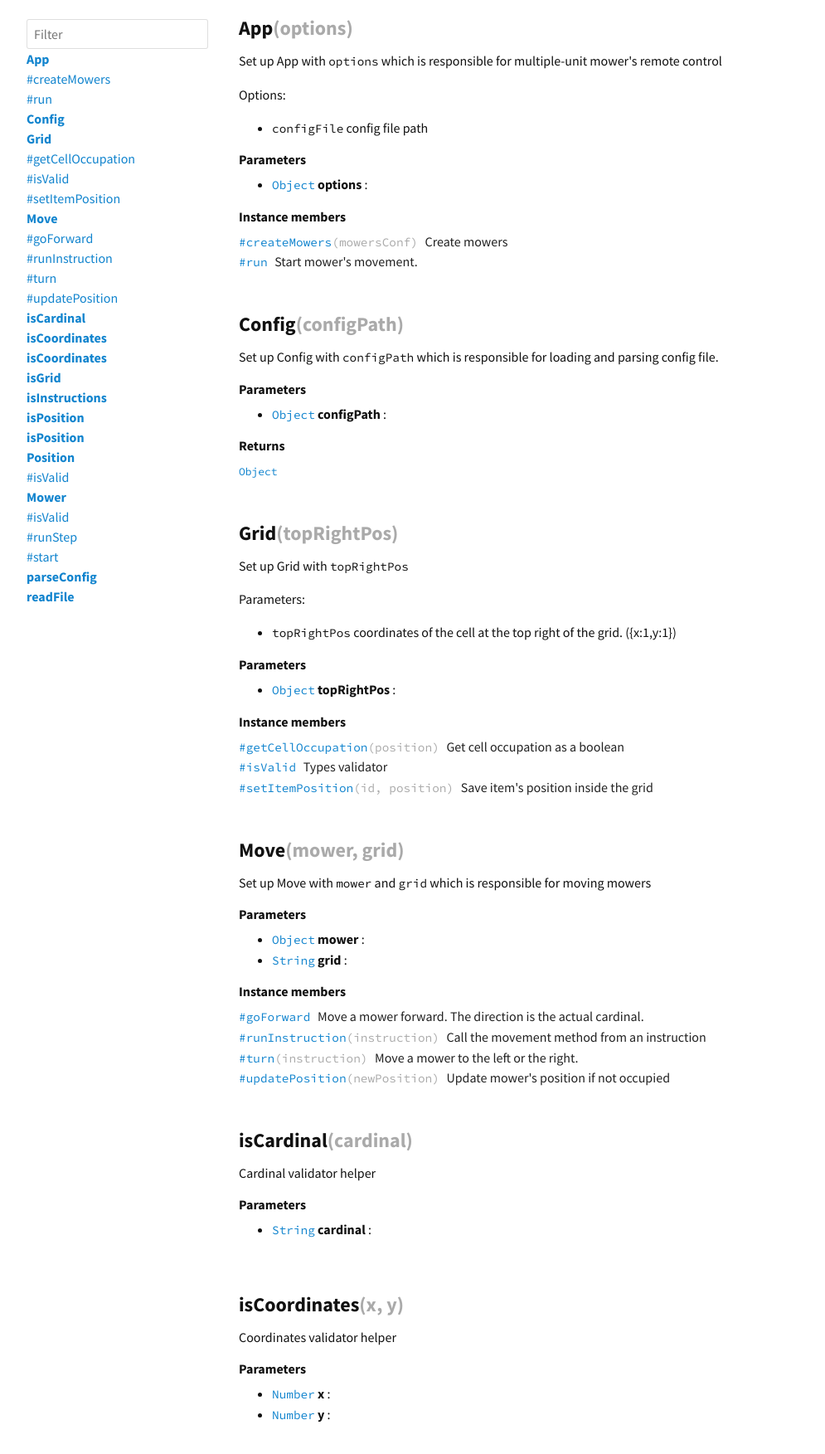
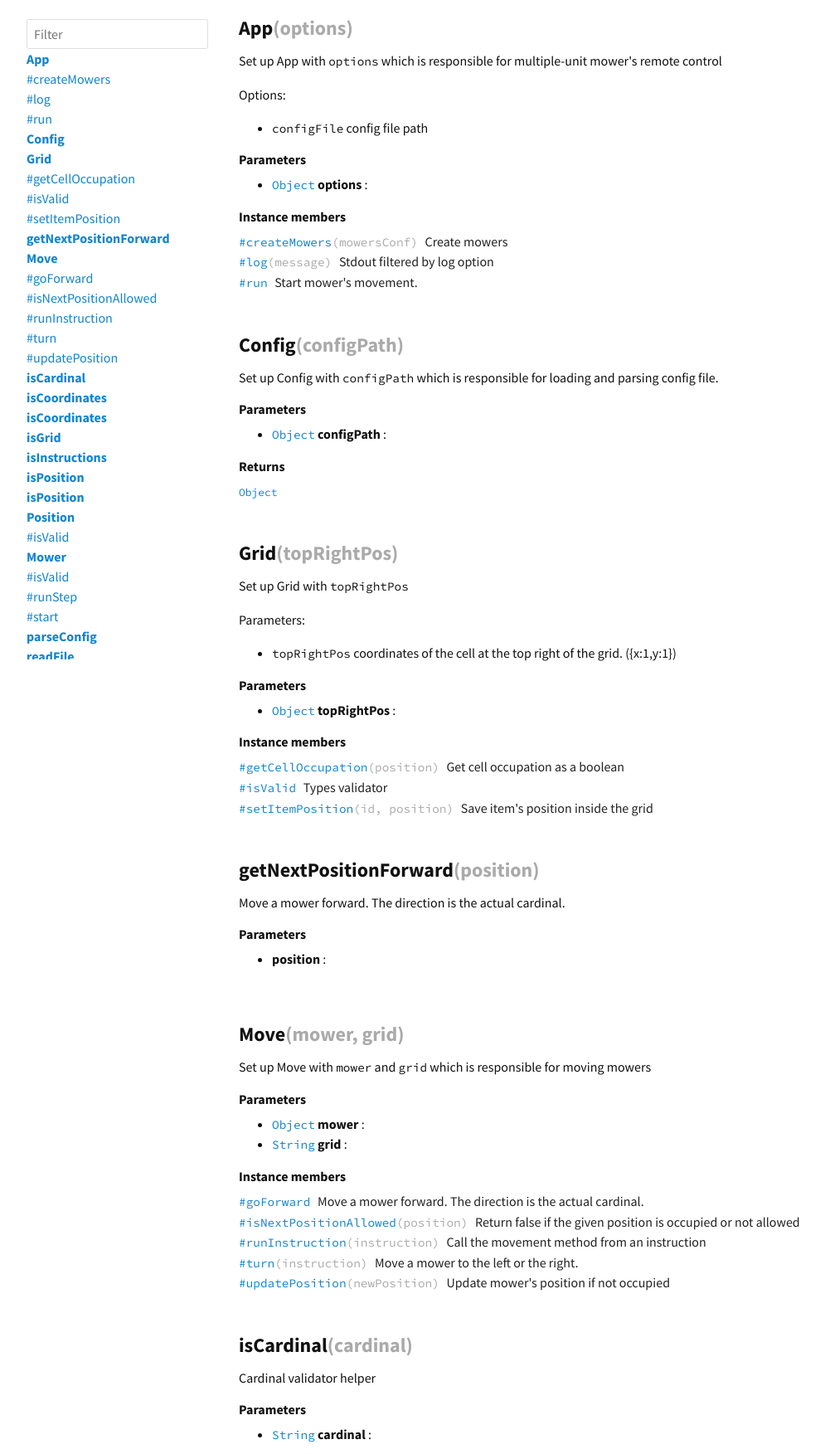
Before and after one commit to Huljo/MowItNow, a website: page doc/index.html in a window 1280 px wide. Shown: the part 5-1758 px from the top of the page at 83% size, without its empty margins (112-1107 px from the left). Drawn offline with Linux system fonts and the light colour scheme.

Commit message:
Rebuild documentation

```diff
--- a/doc/index.html
+++ b/doc/index.html
@@ -33,6 +33,11 @@
                   #createMowers
                 </a>
                 <a
+                  href='#App.log'
+                  class='regular block'>
+                  #log
+                </a>
+                <a
                   href='#App.run'
                   class='regular block'>
                   #run
@@ -63,6 +68,11 @@
                   #setItemPosition
                 </a>
               <a
+                href='#getNextPositionForward'
+                class='block bold'>
+                getNextPositionForward
+              </a>
+              <a
                 href='#Move'
                 class='block bold'>
                 Move
@@ -71,6 +81,11 @@
                   href='#Move.goForward'
                   class='regular block'>
                   #goForward
+                </a>
+                <a
+                  href='#Move.isNextPositionAllowed'
+                  class='regular block'>
+                  #isNextPositionAllowed
                 </a>
                 <a
                   href='#Move.runInstruction'
@@ -208,6 +223,35 @@ which is responsible for multiple-unit mower&apos;s remote control</p>
                 <h4>Parameters</h4>
                 <ul class='suppress-p-margin'>
                     <li><code><a href="https://developer.mozilla.org/en-US/docs/Web/JavaScript/Reference/Global_Objects/Array">Array</a></code> <strong>mowersConf</strong>
+                      :
+                      <div class='force-inline'>
+
+                      </div>
+                    </li>
+                </ul>
+            </section>
+          </div>
+        </div>
+        <div class='collapsible' id='App.log'>
+          <a href='#App.log'>
+            <code>
+              #log<span class='gray'>(message)</span>
+            </code>
+            <div class='force-inline'>
+              <p>Stdout filtered by log option</p>
+
+            </div>
+          </a>
+          <div class='collapser border px2'>
+            <section class='py2 clearfix'>
+              <h2 id='App.log' class='mt0'>
+                log<span class='gray'>(message)</span>
+              </h2>
+              <p>Stdout filtered by log option</p>
+
+                <h4>Parameters</h4>
+                <ul class='suppress-p-margin'>
+                    <li><code><a href="https://developer.mozilla.org/en-US/docs/Web/JavaScript/Reference/Global_Objects/String">String</a></code> <strong>message</strong>
                       :
                       <div class='force-inline'>
 
@@ -367,6 +411,23 @@ which is responsible for loading and parsing config file.</p>
         </div>
 </section>
 </div><div class='py1'><section class='py2 clearfix'>
+  <h2 id='getNextPositionForward' class='mt0'>
+    getNextPositionForward<span class='gray'>(position)</span>
+  </h2>
+  <p>Move a mower forward.
+The direction is the actual cardinal.</p>
+
+    <h4>Parameters</h4>
+    <ul class='suppress-p-margin'>
+        <li> <strong>position</strong>
+          :
+          <div class='force-inline'>
+
+          </div>
+        </li>
+    </ul>
+</section>
+</div><div class='py1'><section class='py2 clearfix'>
   <h2 id='Move' class='mt0'>
     Move<span class='gray'>(mower, grid)</span>
   </h2>
@@ -408,6 +469,41 @@ The direction is the actual cardinal.</p>
               <p>Move a mower forward.
             The direction is the actual cardinal.</p>
 
+            </section>
+          </div>
+        </div>
+        <div class='collapsible' id='Move.isNextPositionAllowed'>
+          <a href='#Move.isNextPositionAllowed'>
+            <code>
+              #isNextPositionAllowed<span class='gray'>(position)</span>
+            </code>
+            <div class='force-inline'>
+              <p>Return false if the given position is occupied or not allowed</p>
+
+            </div>
+          </a>
+          <div class='collapser border px2'>
+            <section class='py2 clearfix'>
+              <h2 id='Move.isNextPositionAllowed' class='mt0'>
+                isNextPositionAllowed<span class='gray'>(position)</span>
+              </h2>
+              <p>Return false if the given position is occupied or not allowed</p>
+
+                <h4>Parameters</h4>
+                <ul class='suppress-p-margin'>
+                    <li><code><a href="https://developer.mozilla.org/en-US/docs/Web/JavaScript/Reference/Global_Objects/Object">Object</a></code> <strong>position</strong>
+                      :
+                      <div class='force-inline'>
+
+                      </div>
+                    </li>
+                </ul>
+                  <h4>Returns</h4>
+                  <code><code><a href="https://developer.mozilla.org/en-US/docs/Web/JavaScript/Reference/Global_Objects/Boolean">Boolean</a></code></code>
+
+                  <div class='force-inline'>
+
+                  </div>
             </section>
           </div>
         </div>
```
